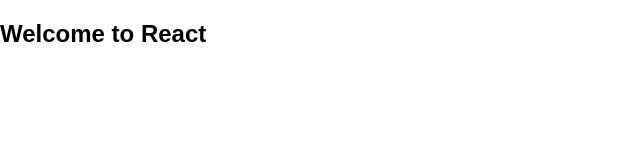
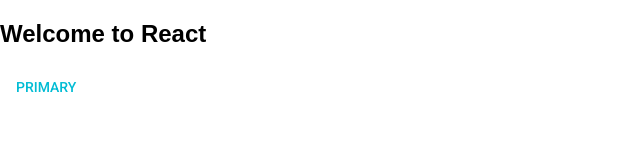
Before and after one commit to chocolatech/react-todo, a React (Create React App) app: page / in a window 1280 px wide. Shown: the top 160 px of the page, without its empty margins (0-640 px from the left). Built offline with nearby package versions, Linux system fonts and the light colour scheme.

Commit message:
add main button

```diff
--- a/src/App.js
+++ b/src/App.js
@@ -1,13 +1,18 @@
 import React, { Component } from 'react';
 import MuiThemeProvider from 'material-ui/styles/MuiThemeProvider';
+import TButton from './components/t-button/t-button.component.js';
 
 
 class App extends Component {
   render() {
     return (
-      <div className="App">
+      <MuiThemeProvider>
+        <div>
           <h2>Welcome to React</h2>
-      </div>
+          <TButton />
+        </div>
+
+      </MuiThemeProvider>
     );
   }
 }
--- /dev/null
+++ b/src/components/t-button/t-button.component.js
@@ -0,0 +1,10 @@
+import React from 'react';
+import FlatButton from 'material-ui/FlatButton';
+
+const TButton = () => (
+  <div>
+    <FlatButton label="Primary" primary={true} />
+  </div>
+);
+
+export default TButton;
```
